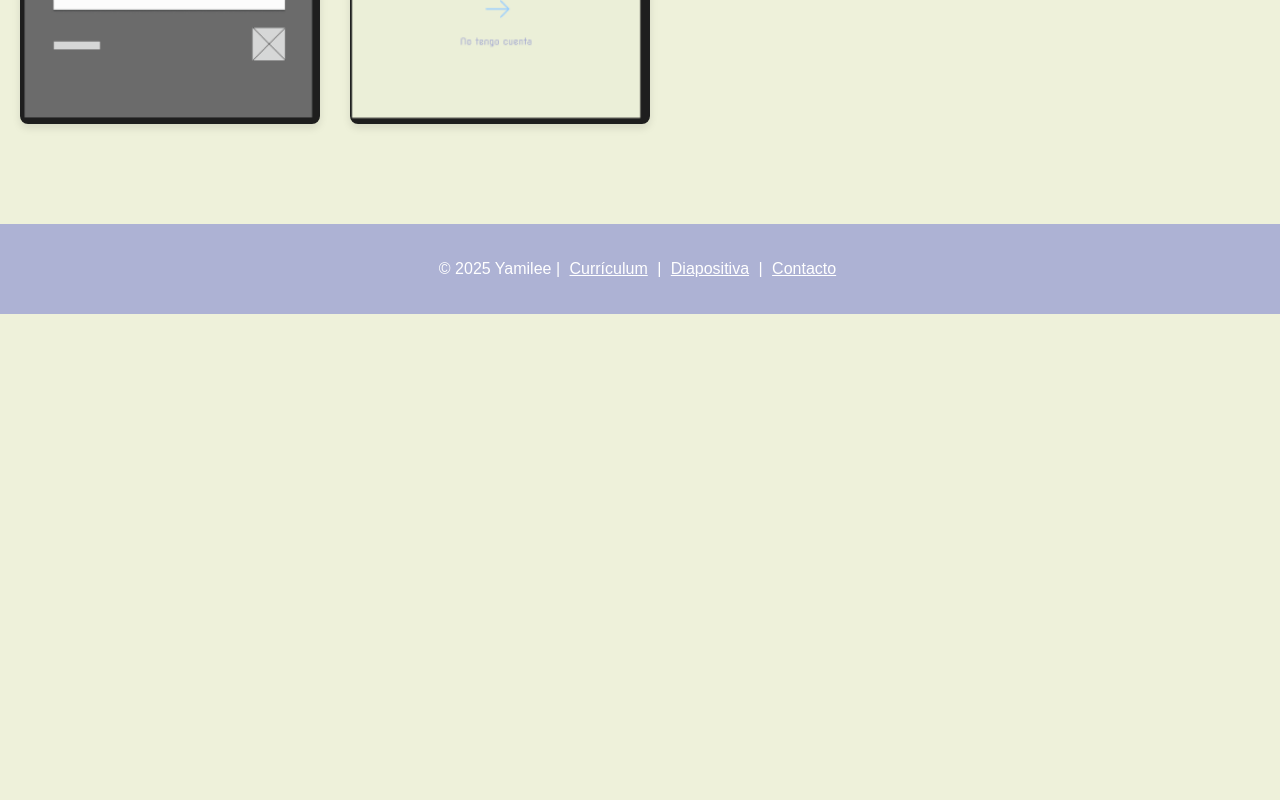
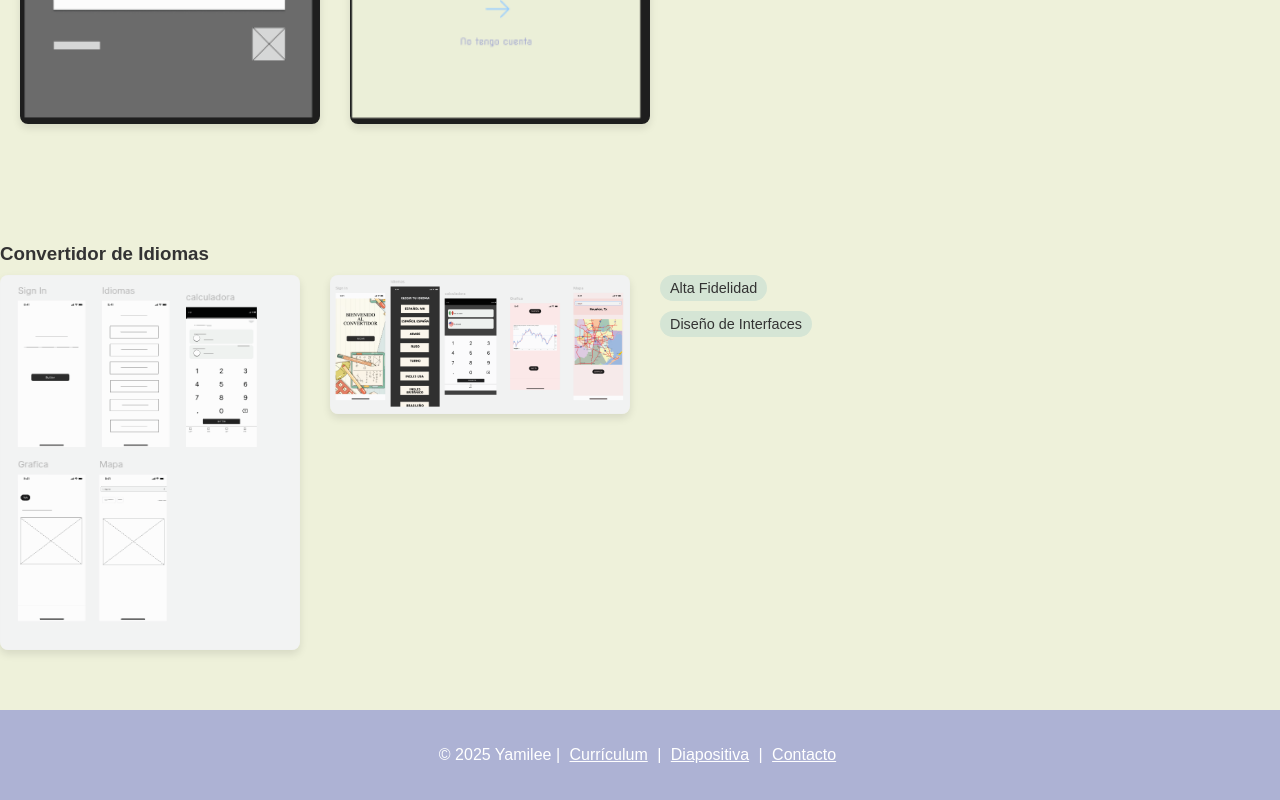
Before and after one commit to Zwtzi/RedSalud, a plain HTML site: page index.html in a window 1280 px wide. Shown: the part 2163-2963 px from the top of the page. Before the commit the page ends 2477 px from the top, so only its background shows below. Drawn offline with Linux system fonts and the light colour scheme.

Commit message:
Add files via upload

```diff
--- a/index.html
+++ b/index.html
@@ -244,6 +244,7 @@
       </div>
     </div>
 
+
     <!-- Caso 3 -->
     <div class="case-study" id="prototipos">
       <h3>Prototipo Alta Fidelidad Tablet</h3>
@@ -266,6 +267,25 @@
       </div>
     </div>
   </section>
+  <div class="case-study" id="language-converter">
+    <h3>Convertidor de Idiomas</h3>
+    <div class="image-container">
+      <!-- Vista Baja Fidelidad -->
+      <img src="Images/1.png" alt="Vista baja fidelidad del convertidor de idiomas" />
+
+      <!-- Vista Alta Fidelidad -->
+      <img src="Images/2.png" alt="Vista alta fidelidad del convertidor de idiomas" />
+
+      <div class="dots">
+        <!-- Enlaces a la alta fidelidad y diseño de interfaces -->
+        <a href="https://www.figma.com/design/DG3pttrK4Nl0aRiUV9OnxD/alta_fidelidad?node-id=0-1&t=QbvVW3szqZZBdN8b-1">Alta
+          Fidelidad</a>
+        <a
+          href="https://www.figma.com/design/41nJ336ej79uV0WKT5hIVY/Dise%C3%B1o-de-interfaces?node-id=0-1&t=ovKSyTEJEeimtWea-1">Diseño
+          de Interfaces</a>
+      </div>
+    </div>
+  </div>
 
   <!-- Footer -->
   <footer>
```
Also changed, not shown: Images/1.png (added), Images/2.png (added).
